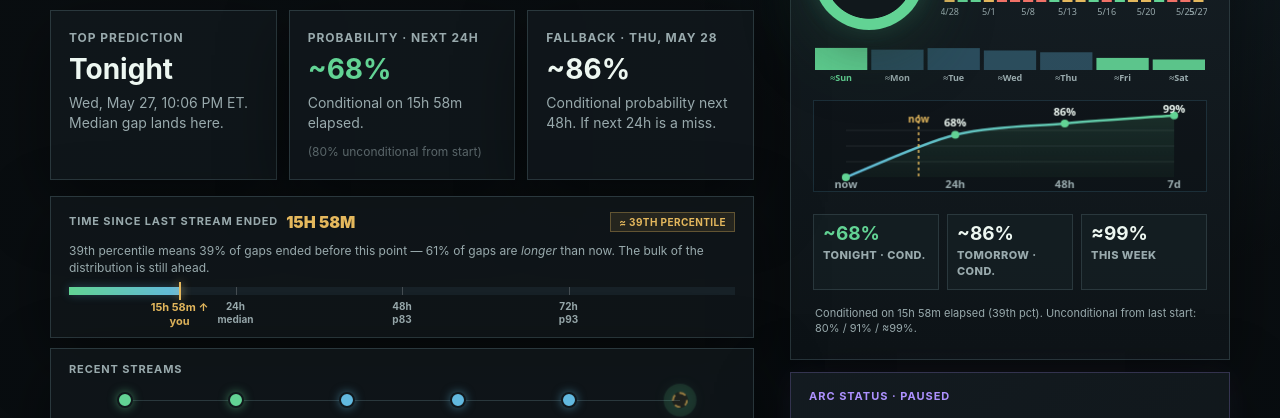
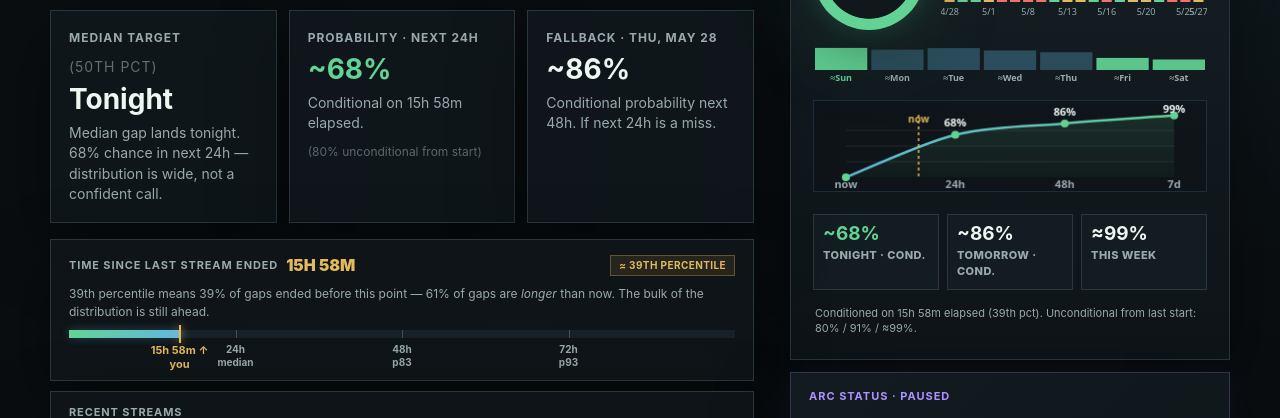
Before and after one commit to sardistic/cyr, a plain HTML site: page index.html in a window 1280 px wide. Shown: the part 682-1100 px from the top of the page. Drawn offline with Linux system fonts and the light colour scheme.

Commit message:
Clarify median target vs window probability — remove contradiction
Rename 'Top Prediction' → 'Median Target (50th pct)' to make clear
it's a point estimate, not a confidence claim. Sub-label now explains
the gap: 'Median gap lands tonight. X% chance next 24h — distribution
is wide, not a confident call.' Removes the apparent contradiction
between 'Tonight' and a sub-50% schedule probability.

Co-Authored-By: Claude Sonnet 4.6 <noreply@anthropic.com>

```diff
--- a/index.html
+++ b/index.html
@@ -1086,7 +1086,7 @@
 
           <div class="prediction">
             <div class="metric">
-              <small>Top Prediction</small>
+              <small>Median Target <span style="font-weight:400;opacity:.6">(50th pct)</span></small>
               <strong id="pred-label">Tonight</strong>
               <span id="pred-label-sub">End-to-start median gap from last stream end.</span>
             </div>
@@ -2402,7 +2402,12 @@ composite                               ≈ <strong>55</strong></div>
       const predLabelEl = document.getElementById('pred-label');
       if (predLabelEl) predLabelEl.textContent = predLabel;
       const predSubEl = document.getElementById('pred-label-sub');
-      if (predSubEl) predSubEl.textContent = predSub;
+      if (predSubEl) {
+        const windowPct = Math.round(p24cond * 100);
+        predSubEl.textContent = elapsedH > medianH
+          ? `Past median (${medianH}h). ${windowPct}% chance in next 24h — any time now.`
+          : `Median gap lands ${predLabel.toLowerCase()}. ${windowPct}% chance in next 24h — distribution is wide, not a confident call.`;
+      }
 
       // Signal chips
       const chip24 = document.getElementById('chip-24h');
```
